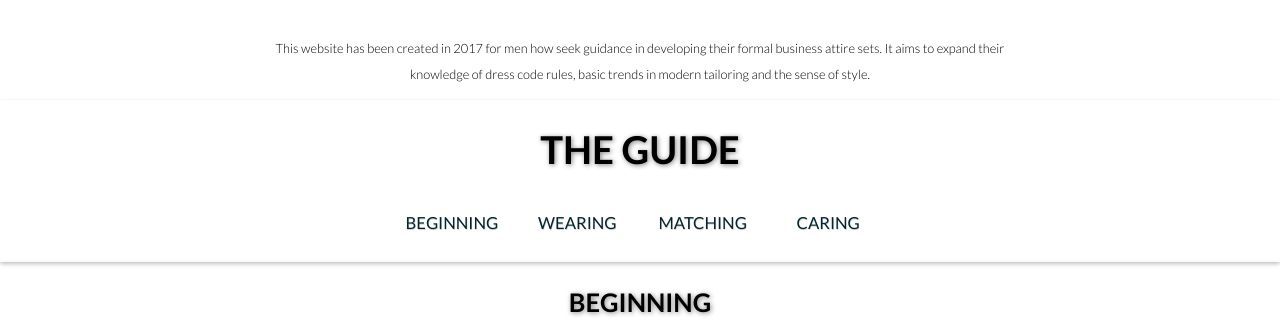
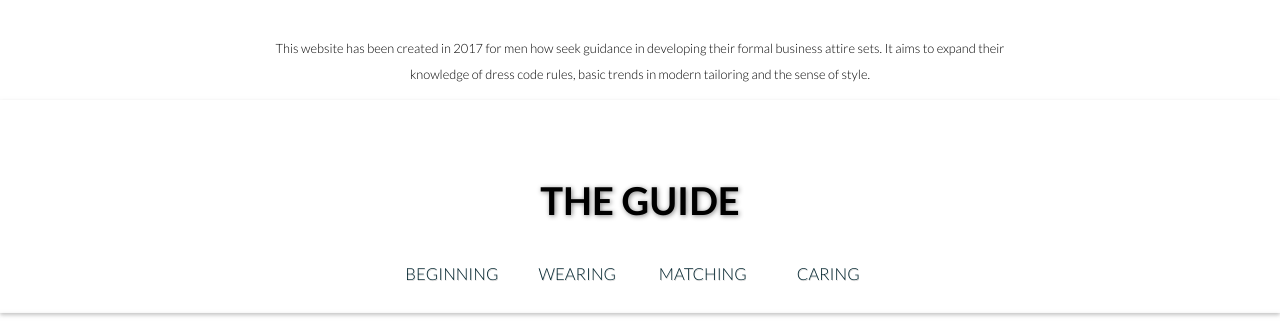
Before and after one commit to MichalSwiader/portfolio, a plain HTML site: page smart-clothes/index.html in a window 1280 px wide. Shown: the part 802-1125 px from the top of the page. Drawn offline with Linux system fonts and the light colour scheme.

Commit message:
guide-nav-redone-redone

```diff
--- a/smart-clothes/css/style.css
+++ b/smart-clothes/css/style.css
@@ -159,6 +159,10 @@ nav#menu {
 
 /*Nav guide START*/
 
+#guide-nav {
+	padding-top: 5vmax;
+}
+
 #guide-nav h2 {
 	font-size: 3vmax;
 }
@@ -186,6 +190,7 @@ box-shadow: 1px 1px 15px 5px rgba(138,138,138,0.51);
 	width: 25%;
 	text-transform: uppercase;
 	font-size: 1.3vmax;
+	font-weight: 300;
 	line-height: 3vmax;
 	text-shadow: 0.5px 0.5px 0.5px lightgray;
 	display: inline-block;
```
